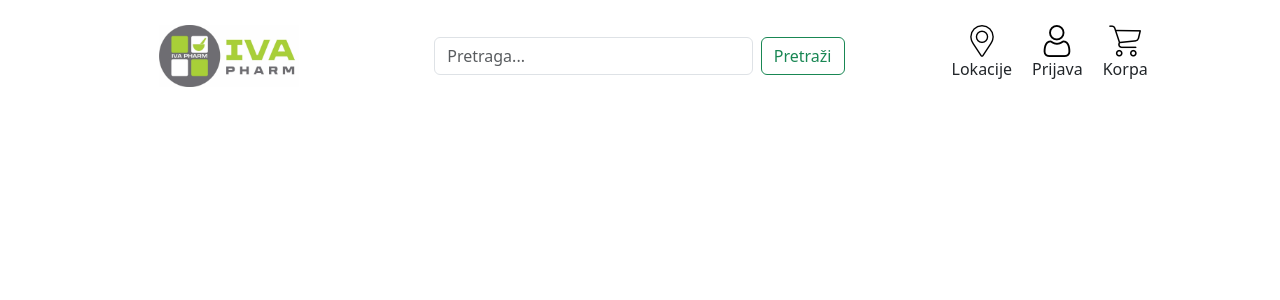
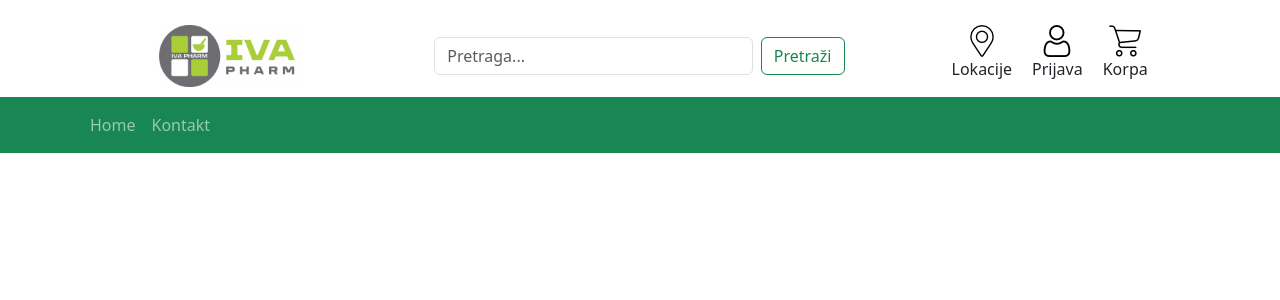
Before and after one commit to AnesKostreba/Iva-Front-End, a React (Create React App) app: page / in a window 1280 px wide. Shown: the top 300 px of the page. Built offline with nearby package versions, Linux system fonts and the light colour scheme.

Commit message:
Add new components

```diff
--- /dev/null
+++ b/src/Components/HomePage/HomePage.tsx
@@ -0,0 +1,7 @@
+import './HomePage.css'
+
+export const HomePage = () =>{
+    return(
+        <div></div>
+    )
+}
--- a/src/Components/MainMenu/Menu.tsx
+++ b/src/Components/MainMenu/Menu.tsx
@@ -1,5 +1,33 @@
+import { useState } from 'react';
 import './Menu.css';
+import { Container, Nav, Navbar } from 'react-bootstrap';
+import { Link } from 'react-router-dom';
 
-export const Menu = () =>{
+export interface MainMenuItem{
+    text: string;
+    link: string
+}
+export interface MainMenuProperties{
+    items: MainMenuItem[];
+}
 
+export const Menu: React.FC<MainMenuProperties> = ({items}) =>{
+    const [state, setState] = useState(items);
+    const setItems = (newItems: MainMenuItem[]) =>{
+        setState(newItems)
+    }
+
+    return(
+        <Navbar className='bg-success' data-bs-theme="dark">
+            <Container>
+                <Nav className="me-auto">
+                    {state.map((item,index) =>(
+                        <Nav.Link key={index} as={Link} to={item.link}>
+                            {item.text}
+                        </Nav.Link>
+                    ))}
+                </Nav>
+            </Container>
+        </Navbar>
+    )
 }
--- a/src/index.tsx
+++ b/src/index.tsx
@@ -8,8 +8,17 @@ import 'jquery/dist/jquery.js';
 import 'popper.js/dist/popper.js';
 import 'bootstrap/dist/js/bootstrap.min.js';
 import '@fortawesome/fontawesome-free/css/fontawesome.min.css';
-import { BrowserRouter } from 'react-router-dom';
+import { BrowserRouter, Route, Routes } from 'react-router-dom';
 import Header from './Components/Header/Header';
+import { MainMenuItem, Menu } from './Components/MainMenu/Menu';
+import { HomePage } from './Components/HomePage/HomePage';
+
+const generateMenuItems = ():MainMenuItem[] =>{
+  return[
+    {text: 'Home', link: '/'},
+    {text: 'Kontakt', link: '/contact'},
+  ]
+}
 
 const root = ReactDOM.createRoot(
   document.getElementById('root') as HTMLElement
@@ -18,6 +27,11 @@ root.render(
   <React.StrictMode>
     <BrowserRouter>
       <Header/>
+      <Menu items={generateMenuItems()}/>
+
+      <Routes>
+        <Route path='/' element={<HomePage/>}/>
+      </Routes>
     </BrowserRouter>
   </React.StrictMode>
 );
```
Also changed, not shown: src/Components/UserLoginPage/UserLoginPage.tsx (added, +7 -0 lines), src/Components/UserRegistrationPage/UserRegistrationPage.tsx (added, +7 -0 lines), src/Components/HomePage/HomePage.css (added), src/Components/UserLoginPage/UserLoginPage.css (added), src/Components/UserRegistrationPage/UserRegistrationPage.css (added).
